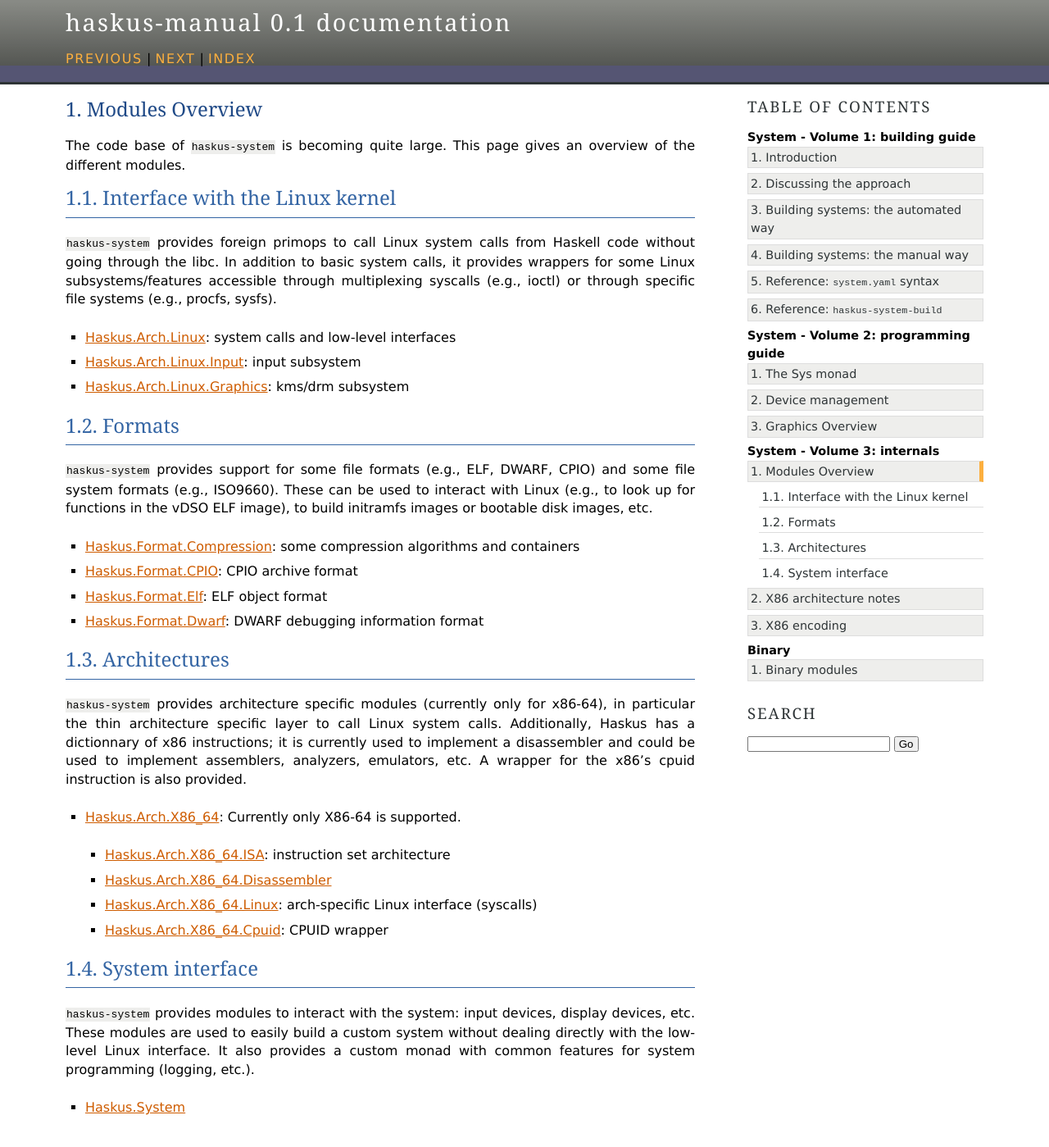
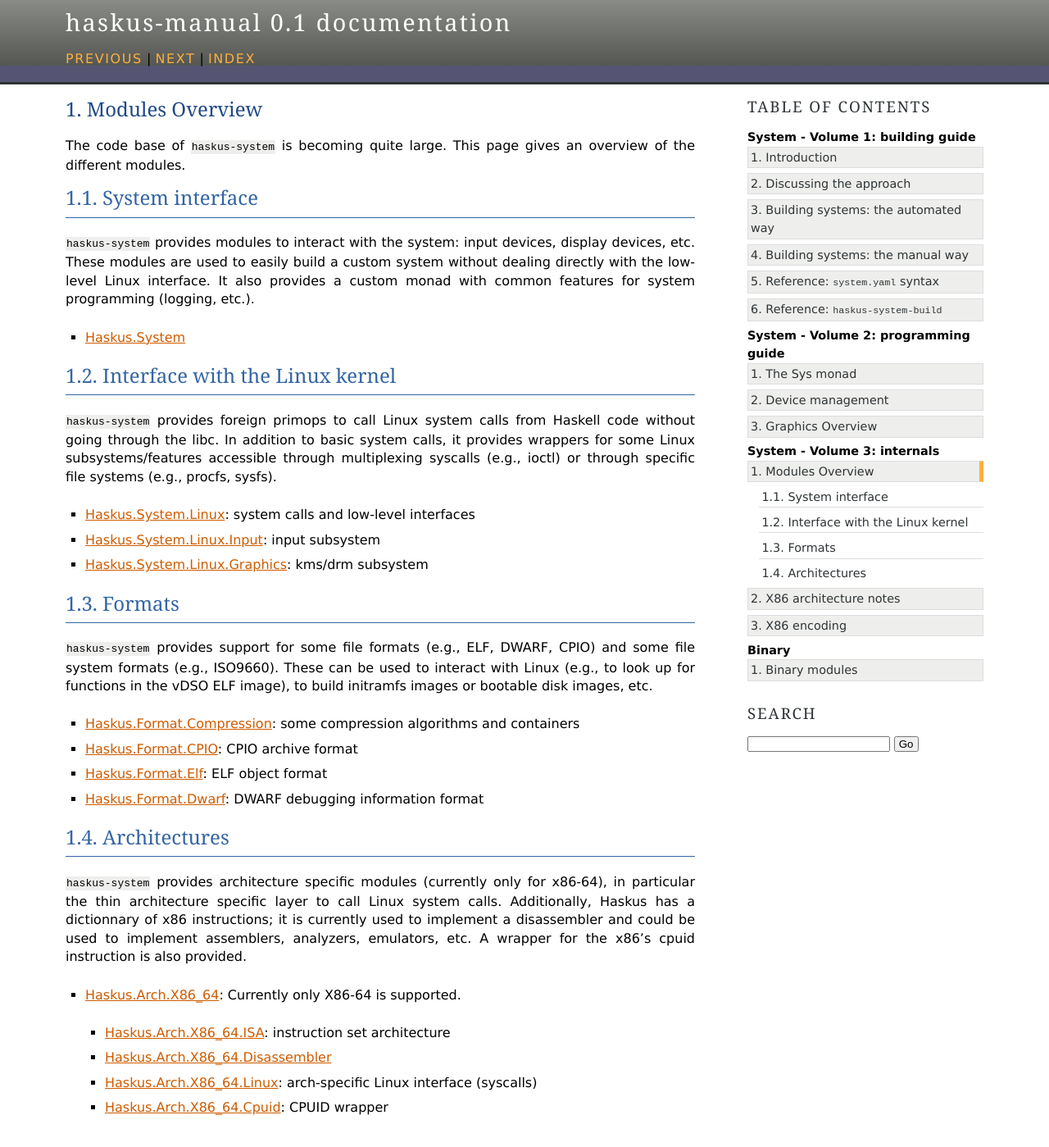
Before and after one commit to haskus/haskus-manual, a Sphinx documentation site: the page built from source/system/volume3/modules_overview.rst, in a window 1280 px wide and 1400 px high. Shown: the whole window at 82% size. Built offline with Sphinx 7.4.7, drawn with Linux system fonts in a browser that asks for light colours; pages that are not in the unit, such as notebooks, are missing from menus.

Commit message:
fix paths

```diff
--- a/source/system/volume3/modules_overview.rst
+++ b/source/system/volume3/modules_overview.rst
@@ -3,6 +3,17 @@ Modules Overview
 
 The code base of ``haskus-system`` is becoming quite large. This page gives an
 overview of the different modules.
+
+System interface
+~~~~~~~~~~~~~~~~
+
+``haskus-system`` provides modules to interact with the system: input devices,
+display devices, etc. These modules are used to easily build a custom system
+without dealing directly with the low-level Linux interface. It also provides a
+custom monad with common features for system programming (logging, etc.).
+
+* `Haskus.System <http://github.com/haskus/haskus-system/tree/master/src/lib/Haskus/System>`_
+
 
 Interface with the Linux kernel
 ~~~~~~~~~~~~~~~~~~~~~~~~~~~~~~~
@@ -13,9 +24,9 @@ provides wrappers for some Linux subsystems/features accessible through
 multiplexing syscalls (e.g., ioctl) or through specific file systems (e.g.,
 procfs, sysfs).
 
-* `Haskus.Arch.Linux <http://github.com/haskus/haskus-system/tree/master/src/lib/Haskus/Arch/Linux>`_: system calls and low-level interfaces
-* `Haskus.Arch.Linux.Input <http://github.com/haskus/haskus-system/tree/master/src/lib/Haskus/Arch/Linux/Input.hs>`_: input subsystem
-* `Haskus.Arch.Linux.Graphics <http://github.com/haskus/haskus-system/tree/master/src/lib/Haskus/Arch/Linux/Graphics>`_: kms/drm subsystem
+* `Haskus.System.Linux <http://github.com/haskus/haskus-system/tree/master/src/lib/Haskus/System/Linux>`_: system calls and low-level interfaces
+* `Haskus.System.Linux.Input <http://github.com/haskus/haskus-system/tree/master/src/lib/Haskus/System/Linux/Input.hs>`_: input subsystem
+* `Haskus.System.Linux.Graphics <http://github.com/haskus/haskus-system/tree/master/src/lib/Haskus/System/Linux/Graphics>`_: kms/drm subsystem
 
 Formats
 ~~~~~~~
@@ -48,13 +59,3 @@ instruction is also provided.
   * `Haskus.Arch.X86_64.Disassembler <http://github.com/haskus/haskus-system/tree/master/src/lib/Haskus/Arch/X86_64/Disassembler.hs>`_
   * `Haskus.Arch.X86_64.Linux <http://github.com/haskus/haskus-system/tree/master/src/lib/Haskus/Arch/X86_64/Linux>`_: arch-specific Linux interface (syscalls)
   * `Haskus.Arch.X86_64.Cpuid <http://github.com/haskus/haskus-system/tree/master/src/lib/Haskus/Arch/X86_64/Cpuid.hs>`_: CPUID wrapper
-
-System interface
-~~~~~~~~~~~~~~~~
-
-``haskus-system`` provides modules to interact with the system: input devices,
-display devices, etc. These modules are used to easily build a custom system
-without dealing directly with the low-level Linux interface. It also provides a
-custom monad with common features for system programming (logging, etc.).
-
-* `Haskus.System <http://github.com/haskus/haskus-system/tree/master/src/lib/Haskus/System>`_
```
